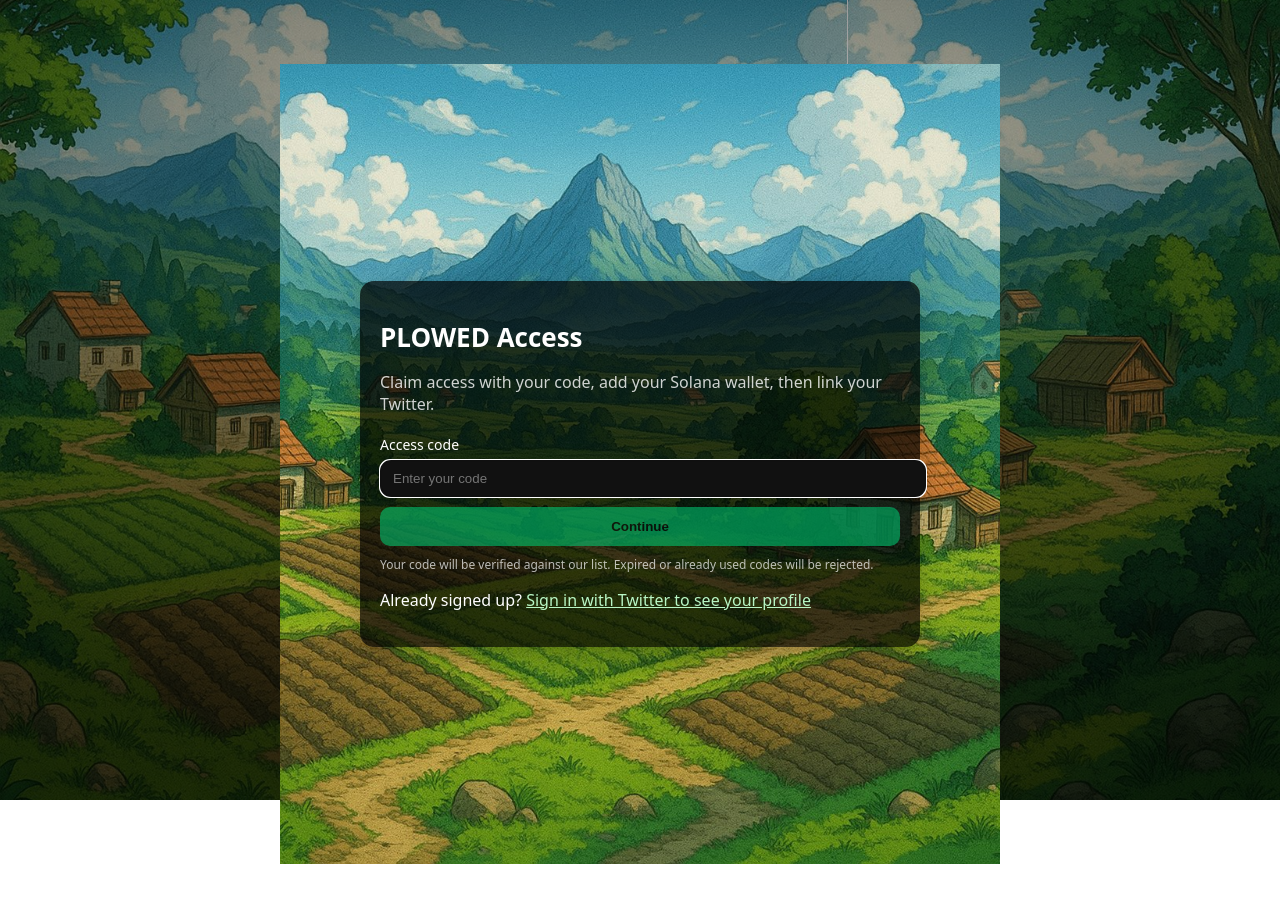
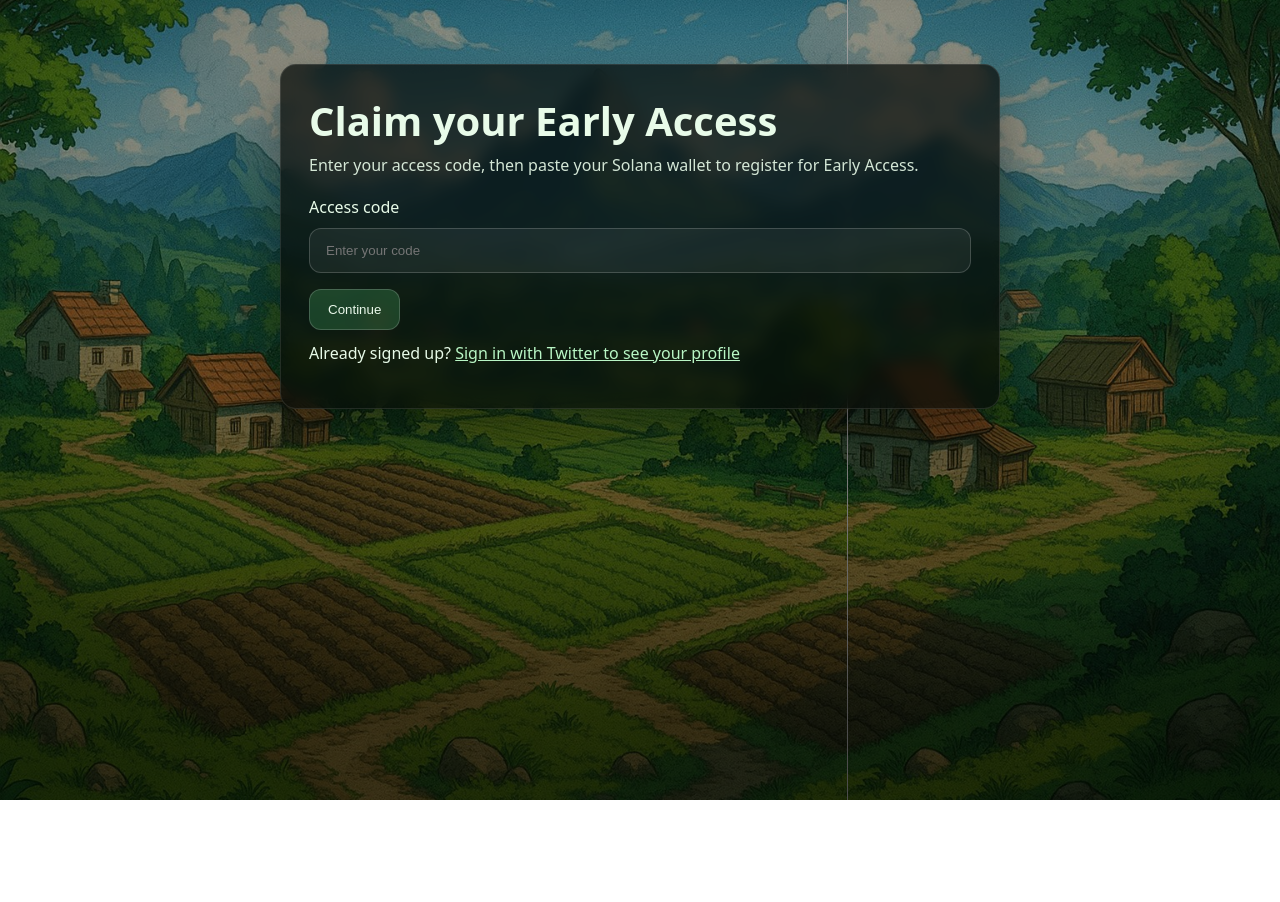
Before and after one commit to thewolfofwolves/plowed-access, a Next.js app: page / in a window 1280 px wide. Shown: the top 902 px of the page. After the commit the page ends 864 px from the top, so only its background shows below. Built offline with nearby package versions, Linux system fonts and the light colour scheme.

Commit message:
Update page.js

```diff
--- a/app/page.js
+++ b/app/page.js
@@ -1,49 +1,5 @@
 "use client";
-import { useEffect, useMemo, useRef, useState } from "react";
-
-/* --- tiny spinner + global busy flag (does not change UI) --- */
-function Spinner({ size = 14, stroke = 2 }) {
-  const s = `${size}px`; const r = (size - stroke) / 2;
-  return (
-    <svg width={s} height={s} viewBox={`0 0 ${size} ${size}`} aria-label="Loading">
-      <circle cx={size/2} cy={size/2} r={r} fill="none" stroke="currentColor" strokeOpacity="0.25" strokeWidth={stroke}/>
-      <circle cx={size/2} cy={size/2} r={r} fill="none" stroke="currentColor" strokeWidth={stroke} strokeLinecap="round"
-              strokeDasharray={`${Math.PI*r*1.2} ${Math.PI*r*2}`}
-              style={{transformOrigin:"50% 50%", animation:"spin .8s linear infinite"}}/>
-      <style jsx>{`@keyframes spin{to{transform:rotate(360deg)}}`}</style>
-    </svg>
-  );
-}
-function useGlobalBusy() {
-  const [busy, setBusy] = useState(false);
-  const inFlight = useRef(0);
-  const restore = useRef(null);
-  useEffect(() => {
-    if (restore.current) return;
-    const orig = window.fetch.bind(window);
-    restore.current = () => (window.fetch = orig);
-    window.fetch = async (...args) => {
-      inFlight.current += 1; setBusy(true);
-      try { return await orig(...args); }
-      finally { inFlight.current -= 1; if (inFlight.current <= 0) setBusy(false); }
-    };
-    return () => restore.current && restore.current();
-  }, []);
-  return busy;
-}
-function BusyPill({ show }) {
-  if (!show) return null;
-  return (
-    <div aria-hidden="true" style={{ position:"fixed", top:12, right:12, zIndex:9999 }}>
-      <div style={{ display:"inline-flex", alignItems:"center", gap:8, background:"#000",
-                    color:"#fff", borderRadius:9999, padding:"6px 10px",
-                    boxShadow:"0 8px 20px rgba(0,0,0,.25)" }}>
-        <Spinner />
-        <span style={{ fontSize:12 }}>Loading…</span>
-      </div>
-    </div>
-  );
-}
+import { useEffect, useState } from "react";
 
 export default function Home() {
   // steps: "code" -> "wallet" -> "link-x"
@@ -56,215 +12,223 @@ export default function Home() {
   const [claimId, setClaimId] = useState("");
   const [xStatus, setXStatus] = useState(""); // "", "connected", "error"
 
-  const busy = useGlobalBusy();
+  // local loading flags (only change button content/state)
+  const [checkingCode, setCheckingCode] = useState(false);
+  const [savingWallet, setSavingWallet] = useState(false);
+
+  // tiny inline spinner (no layout changes)
+  const Spinner = ({ size = 14, stroke = 2 }) => {
+    const s = `${size}px`;
+    const r = (size - stroke) / 2;
+    return (
+      <svg
+        width={s}
+        height={s}
+        viewBox={`0 0 ${size} ${size}`}
+        aria-label="Loading"
+        style={{ marginRight: 8 }}
+      >
+        <circle cx={size/2} cy={size/2} r={r} fill="none" stroke="currentColor" strokeOpacity="0.25" strokeWidth={stroke}/>
+        <circle cx={size/2} cy={size/2} r={r} fill="none" stroke="currentColor" strokeWidth={stroke} strokeLinecap="round"
+                strokeDasharray={`${Math.PI*r*1.2} ${Math.PI*r*2}`}
+                style={{ transformOrigin:"50% 50%", animation:"spin .8s linear infinite" }}/>
+        <style jsx>{`@keyframes spin{to{transform:rotate(360deg)}}`}</style>
+      </svg>
+    );
+  };
 
   // If we come back from Twitter with ?x=ok|error and maybe ?id=<claim_id>
   useEffect(() => {
-    const u = new URL(window.location.href);
-    const x = u.searchParams.get("x");
-    const id = u.searchParams.get("id");
-    if (x === "ok") {
-      setXStatus("connected");
+    const p = new URLSearchParams(window.location.search);
+    const x = p.get("x");
+    const id = p.get("id");
+    if (x) {
+      setXStatus(x === "ok" ? "connected" : "error");
+      // clean the query so refreshes don't keep the flags
+      window.history.replaceState({}, "", window.location.pathname);
+    }
     if (id) setClaimId(id);
-      setStep("link-x");
-      window.history.replaceState({}, "", u.pathname);
-    } else if (x === "error") {
-      setXStatus("error");
-      if (id) setClaimId(id);
-      setStep("link-x");
-      window.history.replaceState({}, "", u.pathname);
-    }
   }, []);
 
   async function checkCode(e) {
     e.preventDefault();
-    setTier("");
-    const res = await fetch("/api/code/check", {
+    if (checkingCode) return;
+    setCheckingCode(true);
+    try {
+      const r = await fetch("/api/code/check", {
         method: "POST",
-      headers: { "content-type": "application/json" },
-      body: JSON.stringify({ code })
+        headers: { "Content-Type": "application/json" },
+        body: JSON.stringify({ code }),
       });
-    const json = await res.json();
-    if (!res.ok) {
-      alert(json.error || "Invalid or used code");
+      const j = await r.json();
+      if (!r.ok) {
+        alert(j.error || "Invalid code");
         return;
       }
-    setTier(json.tier || "Early Access");
+      setTier(j.tier || "Early Access");
       setStep("wallet");
+    } catch (err) {
+      alert("Network error. Please try again.");
+    } finally {
+      setCheckingCode(false);
+    }
   }
 
-  async function submitWallet(e) {
+  async function claim(e) {
     e.preventDefault();
-    const res = await fetch("/api/claim", {
+    if (savingWallet) return;
+    setSavingWallet(true);
+    try {
+      const r = await fetch("/api/claim", {
         method: "POST",
-      headers: { "content-type": "application/json" },
-      body: JSON.stringify({ code, wallet })
+        headers: { "Content-Type": "application/json" },
+        body: JSON.stringify({ code, wallet }),
       });
-    const json = await res.json();
-    if (!res.ok || !json.ok) {
-      alert(json.error || "Could not create claim");
+      const j = await r.json();
+      if (!r.ok) {
+        alert(j.error || "Claim failed");
         return;
       }
-    setClaimId(json.id);
-    setStep("link-x");
+      setClaimId(j.id);
+      setStep("link-x"); // force Twitter link to complete registration
+    } catch (err) {
+      alert("Network error. Please try again.");
+    } finally {
+      setSavingWallet(false);
+    }
   }
 
-  const startXLinkUrl = useMemo(
-    () => (claimId ? `/api/x/start?mode=link&claim=${encodeURIComponent(claimId)}` : "#"),
-    [claimId]
+  // --- styles ---
+  const Card = ({ children }) => (
+    <div
+      style={{
+        maxWidth: 760,               // consistent content width
+        margin: "48px auto",
+        padding: 28,
+        background: "rgba(6,10,7,0.72)",
+        backdropFilter: "blur(8px)",
+        border: "1px solid rgba(255,255,255,0.10)",
+        borderRadius: 16,
+        boxShadow: "0 24px 60px rgba(0,0,0,0.45)",
+        boxSizing: "border-box",
+      }}
+    >
+      {children}
+    </div>
   );
 
+  const inputStyle = {
+    display: "block",
+    width: "100%",
+    padding: "14px 16px",
+    margin: "10px 0 16px",
+    borderRadius: 12,
+    border: "1px solid rgba(255,255,255,0.18)",
+    background: "rgba(255,255,255,0.06)",
+    color: "#eaf8eb",
+    boxSizing: "border-box",
+  };
+
+  const buttonStyle = {
+    padding: "12px 18px",
+    borderRadius: 12,
+    border: "1px solid rgba(255,255,255,0.18)",
+    background: "rgba(87,214,127,0.22)",
+    color: "#eaf8eb",
+    cursor: "pointer",
+    textDecoration: "none",
+    display: "inline-flex",
+    alignItems: "center",
+    justifyContent: "center"
+  };
+
+  const buttonDisabledStyle = {
+    ...buttonStyle,
+    cursor: "not-allowed",
+    opacity: 0.6
+  };
+
   return (
-    <main
-      style={{
-        minHeight: "100vh",
-        display: "grid",
-        placeItems: "center",
-        backgroundImage: "url(/bg.jpg), url(/bg.jpg)",
-        backgroundSize: "cover",
-        backgroundPosition: "center"
-      }}
-    >
-      <BusyPill show={busy} />
-
-      <div style={{
-        background: "rgba(0,0,0,0.7)",
-        color: "#fff",
-        borderRadius: 14,
-        padding: 20,
-        width: "100%",
-        maxWidth: 520,
-        boxShadow: "0 10px 30px rgba(0,0,0,0.25)"
-      }}>
-        <h1 style={{ fontSize: 26, fontWeight: 700, marginBottom: 6 }}>
-          PLOWED Access
-        </h1>
-        <p style={{ opacity: 0.8, marginBottom: 20 }}>
-          Claim access with your code, add your Solana wallet, then link your Twitter.
+    <main>
+      <Card>
+        <h1 style={{ fontSize: 40, margin: "0 0 6px" }}>Claim your Early Access</h1>
+        <p style={{ opacity: 0.9, margin: "0 0 20px" }}>
+          Enter your access code, then paste your Solana wallet to register for Early Access.
         </p>
 
         {step === "code" && (
           <form onSubmit={checkCode}>
-            <label style={{ display: "block", fontSize: 14, marginBottom: 6 }}>Access code</label>
+            <label>Access code</label>
             <input
-              placeholder="Enter your code"
               value={code}
               onChange={(e) => setCode(e.target.value)}
-              autoFocus
-              autoComplete="one-time-code"
-              style={{
-                width: "100%", padding: "10px 12px", borderRadius: 10,
-                border: "1px solid #2f2f2f", background: "#111", color: "#fff"
-              }}
+              required
+              style={inputStyle}
+              placeholder="Enter your code"
             />
-            <div style={{ height: 10 }} />
-            <button
-              type="submit"
-              disabled={!code.trim()}
-              style={{
-                width: "100%", padding: "12px 14px", borderRadius: 10,
-                background: "#00c26e", color: "#0a0a0a", border: "none",
-                fontWeight: 600, cursor: !code.trim() ? "not-allowed" : "pointer",
-                opacity: !code.trim() ? 0.6 : 1
-              }}
-            >
-              Continue
+            <button type="submit" style={checkingCode ? buttonDisabledStyle : buttonStyle} disabled={checkingCode}>
+              {checkingCode && <Spinner />}
+              {checkingCode ? "Checking…" : "Continue"}
             </button>
-            <p style={{ marginTop: 10, fontSize: 12, opacity: 0.7 }}>
-              Your code will be verified against our list. Expired or already used codes will be rejected.
-            </p>
           </form>
         )}
 
         {step === "wallet" && (
-          <form onSubmit={submitWallet}>
-            <div style={{ marginBottom: 8, fontSize: 14, opacity: 0.9 }}>
-              Code verified{tier ? ` — Tier: ${tier}` : ""}.
-            </div>
-            <label style={{ display: "block", fontSize: 14, marginBottom: 6 }}>Solana wallet address</label>
+          <form onSubmit={claim}>
+            <p style={{ marginTop: 0 }}>
+              Tier detected: <strong>{tier}</strong>
+            </p>
+            <label>Solana wallet address</label>
             <input
-              placeholder="Your SOL wallet"
               value={wallet}
               onChange={(e) => setWallet(e.target.value)}
-              autoFocus
-              autoComplete="off"
-              style={{
-                width: "100%", padding: "10px 12px", borderRadius: 10,
-                border: "1px solid #2f2f2f", background: "#111", color: "#fff",
-                fontFamily: "ui-monospace, SFMono-Regular, Menlo, Consolas, monospace"
-              }}
+              required
+              style={inputStyle}
+              placeholder="e.g. 7p9…Xk"
             />
-            <div style={{ height: 10 }} />
-            <button
-              type="submit"
-              disabled={!wallet.trim()}
-              style={{
-                width: "100%", padding: "12px 14px", borderRadius: 10,
-                background: "#00c26e", color: "#0a0a0a", border: "none",
-                fontWeight: 600, cursor: !wallet.trim() ? "not-allowed" : "pointer",
-                opacity: !wallet.trim() ? 0.6 : 1
-              }}
-            >
-              Save wallet
+            <button type="submit" style={savingWallet ? buttonDisabledStyle : buttonStyle} disabled={savingWallet}>
+              {savingWallet && <Spinner />}
+              {savingWallet ? "Saving…" : "Save wallet"}
             </button>
-            <p style={{ marginTop: 10, fontSize: 12, opacity: 0.7 }}>
-              This wallet will be used for your access claim. Make sure it’s correct.
-            </p>
           </form>
         )}
 
         {step === "link-x" && (
           <div>
-            {claimId ? (
-              <>
-                <div style={{ marginBottom: 12, fontSize: 14 }}>
-                  Claim created: <span style={{ fontFamily: "monospace" }}>{claimId}</span>
+            <h2 style={{ marginTop: 0 }}>Verify your X (Twitter)</h2>
+            <p>To finish registration, link your Twitter account.</p>
+            <div style={{ display: "flex", gap: 12, alignItems: "center" }}>
+              <a
+                href={`/api/x/start?mode=link&claim=${encodeURIComponent(claimId)}`}
+                style={buttonStyle}
+              >
+                Connect Twitter
+              </a>
+              {xStatus === "connected" && <span>Twitter linked ✓</span>}
+              {xStatus === "error" && (
+                <span style={{ color: "#f5a3a3" }}>
+                  Linking failed — try again
+                </span>
+              )}
             </div>
             {xStatus === "connected" && (
-                  <div style={{ marginBottom: 12, padding: 10, borderRadius: 10, background: "#0a311f", color: "#b9f6c5" }}>
-                    Twitter linked successfully.
-                  </div>
-                )}
-                {xStatus === "error" && (
-                  <div style={{ marginBottom: 12, padding: 10, borderRadius: 10, background: "#31110a", color: "#f6b9b9" }}>
-                    Twitter linking failed. Try again below.
-                  </div>
-                )}
-                <a
-                  href={startXLinkUrl}
-                  style={{ display: "inline-flex", alignItems: "center", gap: 10, textDecoration: "none", width: "100%" }}
-                >
-                  <button
-                    disabled={!claimId}
-                    style={{
-                      width: "100%", padding: "12px 14px", borderRadius: 10,
-                      background: "#00c26e", color: "#0a0a0a", border: "none",
-                      fontWeight: 600, cursor: !claimId ? "not-allowed" : "pointer",
-                      opacity: !claimId ? 0.6 : 1
-                    }}
-                  >
-                    Link Twitter now
-                  </button>
-                </a>
-                <p style={{ marginTop: 10, fontSize: 12, opacity: 0.7 }}>
-                  If you close the window, you can come back later and link from your profile or the resume page.
+              <p style={{ marginTop: 14 }}>
+                You’re done. View your profile at{" "}
+                <a href="/profile" style={{ color: "#b9f6c5" }}>
+                  Profile
+                </a>.
               </p>
-              </>
-            ) : (
-              <div style={{ padding: 10, borderRadius: 10, background: "#31110a", color: "#f6b9b9" }}>
-                Missing claim id. Please go back and re-enter your code and wallet.
-              </div>
             )}
           </div>
         )}
 
-        <p style={{ marginTop: 16 }}>
+        <p style={{ marginTop: 12 }}>
           Already signed up?{" "}
-          <a href="/profile" style={{ color: "#b9f6c5", textDecoration: "underline" }}>
+          <a href="/profile" style={{ color: "#b9f6c5" }}>
             Sign in with Twitter to see your profile
           </a>
         </p>
-      </div>
+      </Card>
     </main>
   );
 }
```
Lines whose indentation alone changed are shown as unchanged.
